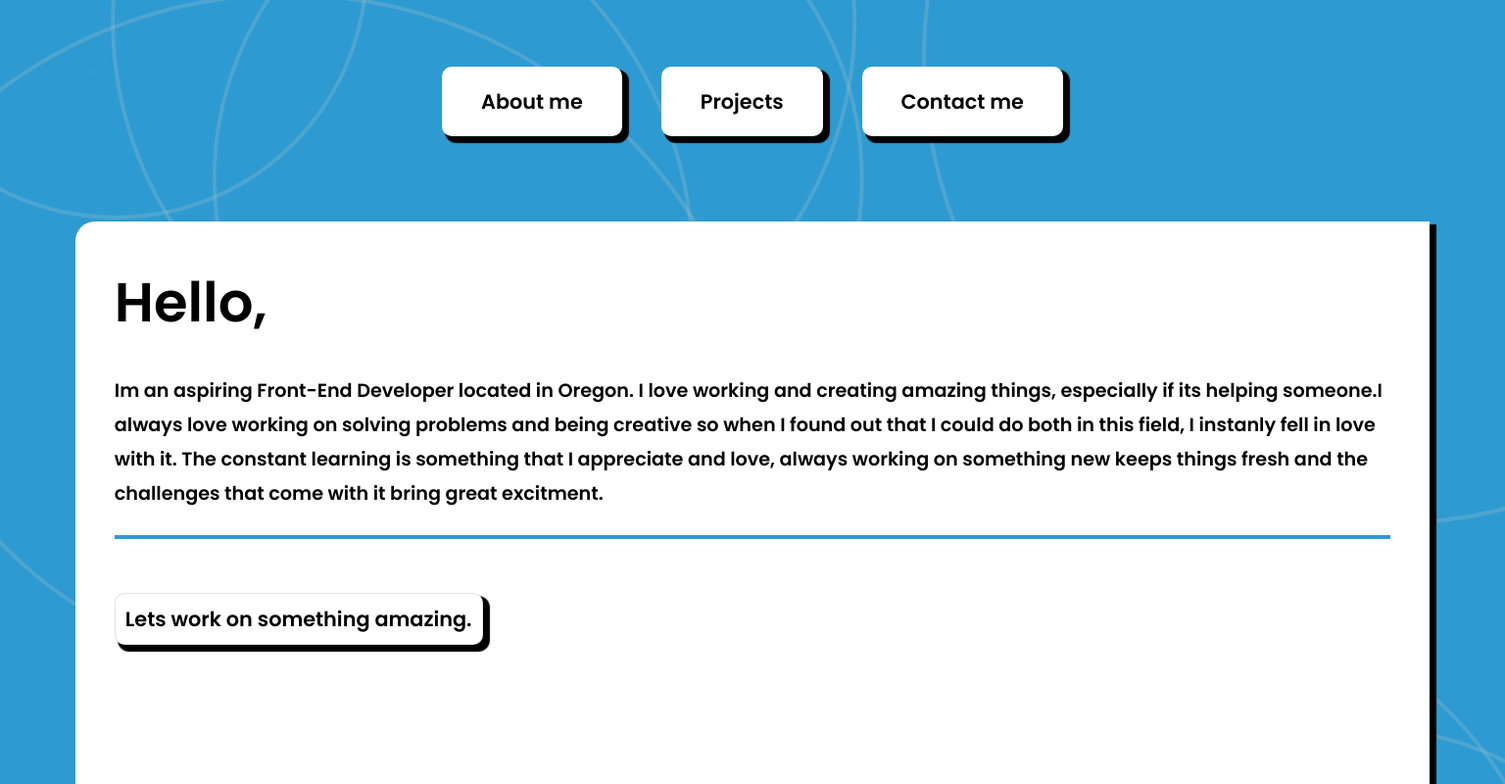
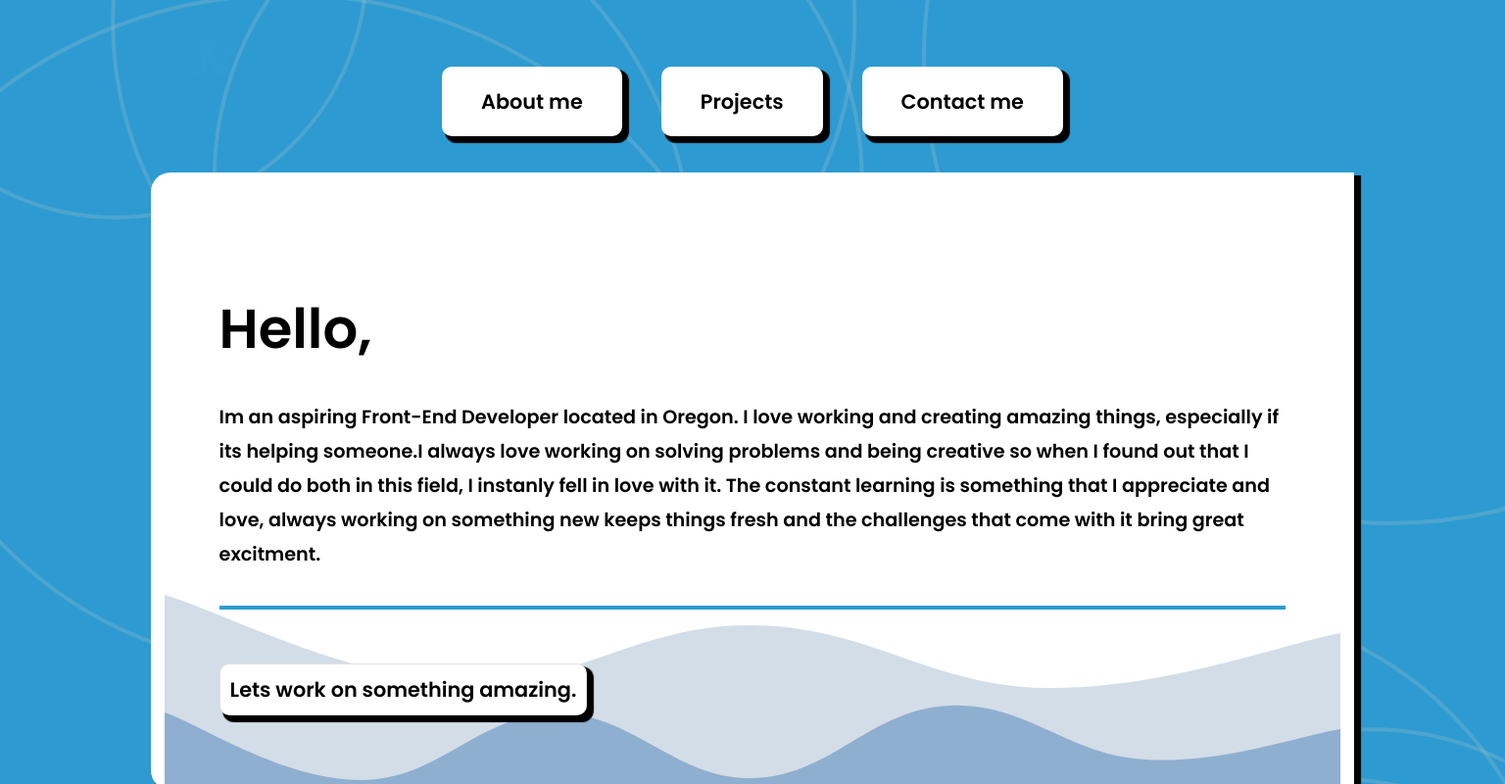
Before and after one commit to DevJesus-debug/Portfolio, a plain HTML site: page index.html in a window 1536 px wide. Both pictures are taken after a click on the element 768 px from the left and 650 px from the top of the page. Shown: the whole page at 98% size. Drawn offline with Linux system fonts and the light colour scheme.

Commit message:
working on the info containers

```diff
--- a/app.js
+++ b/app.js
@@ -9,6 +9,7 @@ const projectsPage = document.querySelector(".info-wrap .projects-cont")
 const aboutPage = document.querySelector(".info-wrap .about-cont")
 const contactPage = document.querySelector(".info-wrap .contact-cont")
 const infoWrap = document.querySelector(".info-wrap")
+const mainCont = document.querySelector("main")
 const infoWrapChildren = document.querySelectorAll("#page")
 
 hamburger.addEventListener("click", ()=>{
@@ -43,9 +44,9 @@ function createBubbles(){
           bubbles.classList.add("bubble");
           bubbles.style.width = "25px";
           bubbles.style.height = "25px";
-          bubbles.style.top = Math.floor(Math.random() * 900) + "px";
-          bubbles.style.left = Math.floor(Math.random() *375) + "px";
-          wrap.appendChild(bubbles)
+          bubbles.style.top = Math.floor(Math.random() * 100) + "%";
+          bubbles.style.left = Math.floor(Math.random() * 100) + "%";
+          mainCont.appendChild(bubbles)
         }
     }
 
--- a/index.html
+++ b/index.html
@@ -13,7 +13,6 @@
 </head>
 <body>
     <div class="wrap">
-        <img class="water-drops" src="./images/water-drops.png" alt="background image of waterdrops">
         <header>
             <nav>
                 <div class="logo">
@@ -30,6 +29,7 @@
             </nav>
         </header>
         <main>
+            <img class="water-drops" src="./images/water-drops.png" alt="background image of waterdrops">
             <div class="intro-wrap">
                 <section class="intro-cont">
                     <div class="text-cover">
--- a/style.css
+++ b/style.css
@@ -40,19 +40,8 @@ nav .logo svg{
     overflow: hidden;
     background-repeat: no-repeat;
     background-size: 300px;
-    position: relative;
-    z-index: 0;
 }
 
-.wrap .water-drops{
-    position: absolute;
-    z-index: 1;
-    bottom: -180px;
-    left: 0;
-    width: 100%;
-    animation: appear 1.5s ease-in;
-    opacity: .6;
-}
 
 .bubble{
     border-radius: 50%;
@@ -112,14 +101,22 @@ nav .logo svg{
 }
 
 .bubble:nth-child(15){
-    animation: bubble-rise 16s ease-in infinite 3s;
+    animation: bubble-rise 7s ease-in infinite 3s;
 }
 
 .bubble:nth-child(16){
-    animation: bubble-rise 15s ease-in infinite 3s;
+    animation: bubble-rise 6s ease-in infinite 3s;
 }
 
 .bubble:nth-child(17){
+    animation: bubble-rise 8s ease-in infinite 2s;
+}
+
+.bubble:nth-child(18){
+    animation: bubble-rise 8s ease-in infinite 2s;
+}
+
+.bubble:last-child{
     animation: bubble-rise 8s ease-in infinite 2s;
 }
 
@@ -192,6 +189,15 @@ main{
     flex-direction: column;
     position: relative;
     z-index: 2;
+}
+
+.water-drops{
+    position: absolute;
+    z-index: 1;
+    top: 400px;
+    width: 100%;
+    animation: appear 1.5s ease-in;
+    opacity: .6;
 }
 
 main .intro-wrap{
@@ -427,7 +433,7 @@ main .intro-wrap .text-cover .text.three{
 
 @media screen and (min-width:768px){
 
-.wrap .water-drops{
+.water-drops{
     position: absolute;
     z-index: 1;
     top: 700px;
@@ -464,6 +470,10 @@ nav .logo svg{
 }
 
 /*INFO CONTENT*/
+.content-cont{
+    background-image: url("./images/circles-tablet.svg");
+    background-size: cover;
+}
 
 .content-header{
     width: 100%;
@@ -475,10 +485,6 @@ nav .logo svg{
     min-height: 167px;
 }
 
-.content-cont{
-    background-image: url("./images/circles-tablet.svg");
-    background-size: cover;
-}
 
 .content-header .content-nav{
     padding-top: 30px;
@@ -514,7 +520,100 @@ nav .logo svg{
 }
 
 
+
+/*DESKTOP VIEW*/
+
 @media screen and (min-width:1300px){
+
+    nav{
+        max-width: 1240px;
+        height: 100%;
+        margin: 0 auto;
+        padding: 0 40px;
+    }
+
+    main{
+        height: 85%;
+        max-width: 1000px;
+        margin:0 auto;
+        display: flex;
+        align-items: center;
+        flex-direction: column;
+        position: relative;
+        z-index: 2;
+    }
+
+    main .intro-wrap{
+        font-size: 4.5rem;
+        margin-top: 100px;
+
+    }
+
+    .water-drops{
+        position: absolute;
+        z-index: 1;
+        top: 480px;
+        width: 100%;
+        animation: appear 1.5s ease-in;
+        opacity: .6;
+    }
+
+    /*INFO WRAP STYLING****************/
+    .content-header{
+        width: 100%;
+        border-bottom: none;
+        height: 22vh;
+        display: flex;
+        align-items: center;
+        justify-content: center;
+        min-height: 167px;
+    }
+
+    .info-wrap{
+        width: 80%;
+        max-width: 1240px;
+        margin: 0 auto;
+        margin-bottom: 50px;
+    }
+
+    .info-wrap .about-me-cont{
+        background-color: white;
+        padding: 40px 70px 0 70px;
+        inset: 0;
+        display: flex;
+        flex-direction: column;
+        align-items: flex-start;
+        justify-content: center;
+        background-image: url("./images/Wave-about.svg");
+        background-repeat: no-repeat;
+        background-position:bottom;
+        width: 100%;
+        height: 100%;
+        z-index: 1;
+        position: absolute;
+      }
+
+    .about-me-cont p{
+        padding-bottom: 35px;
+    }
+
+    .content-cont .info-wrap.projects-height{
+        height: auto;
+    }
+
+    ::-webkit-scrollbar{
+        background-color:transparent;
+    }
+
+    ::-webkit-scrollbar-track{
+        background-color:transparent;
+    }
+
+    ::-webkit-scrollbar-thumb{
+        border-radius: 10px;
+        border: solid 5px rgba(14, 95, 138, 0.593);
+        background-color: white;
+    }
 
 
 
```
Also changed, not shown: images/Wave-about-cont.svg (added), images/Wave-about.svg (added).
